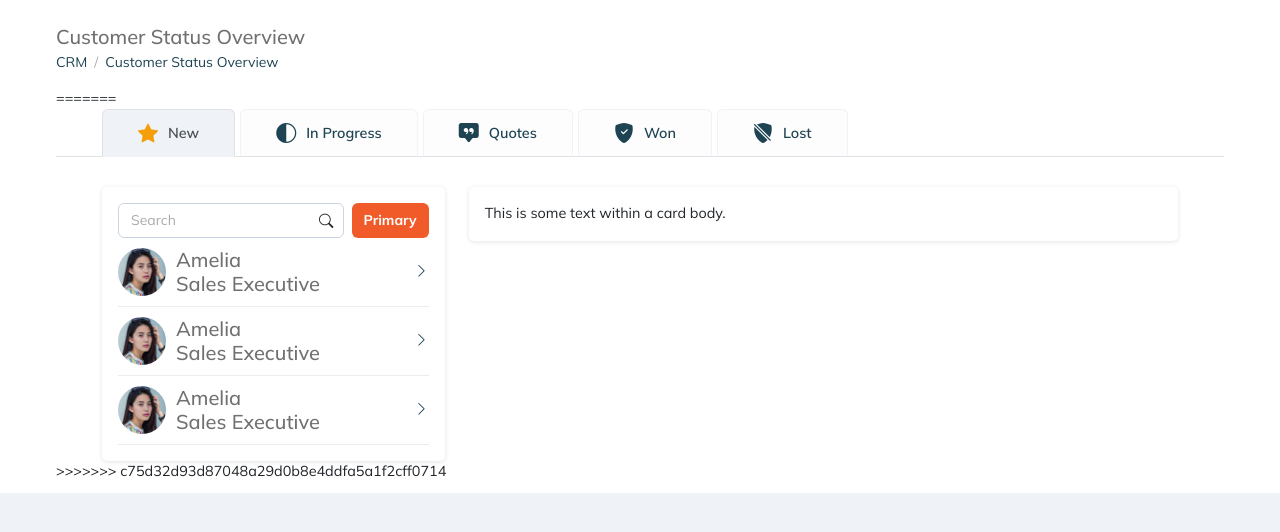
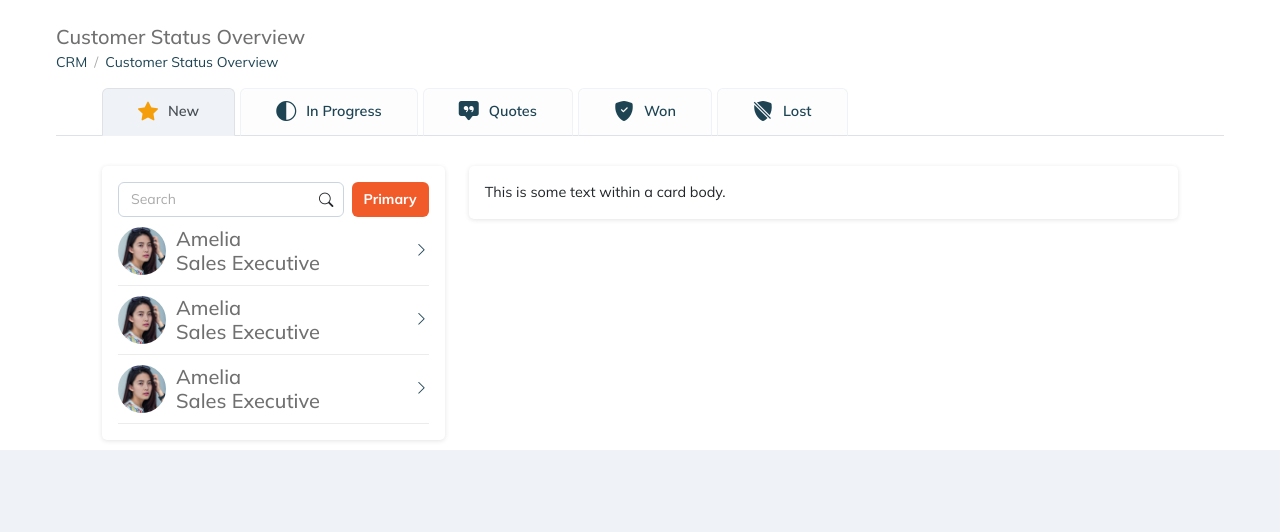
Before and after one commit to Alab2022/commerznxt_html, a PHP site: page /crm-index.php in a window 1280 px wide. Shown: the part 53-585 px from the top of the page. Run offline with PHP 8.4, Linux system fonts and the light colour scheme; some libraries are stand-ins or nearby versions.

Commit message:
aldesign

```diff
--- a/crm-index.php
+++ b/crm-index.php
@@ -10,7 +10,6 @@
               </ul>
         </div>
 </html>
-=======
 
 
     <ul class="nav nav-tabs page-nav" id="myTab" role="tablist">
@@ -112,6 +111,3 @@
     </div>
 
     <?php include('common/footer.php'); ?>
-
-
->>>>>>> c75d32d93d87048a29d0b8e4ddfa5a1f2cff0714
```
